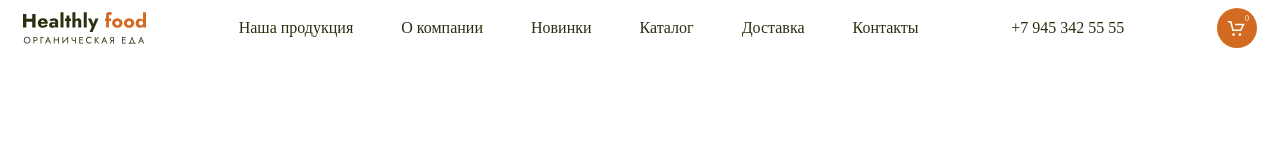
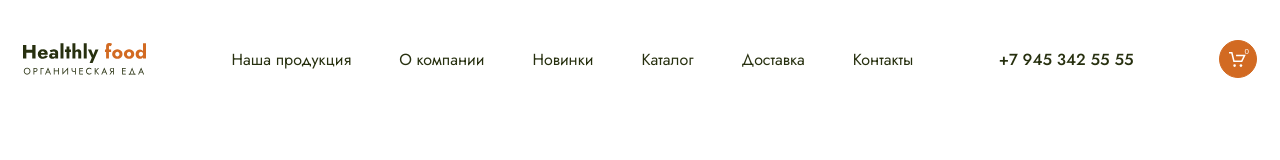
Before and after one commit to LeoAlex93/Module02-Shop, a website built with webpack: page src/index.html in a window 1280 px wide. Built offline with nearby package versions, Linux system fonts and the light colour scheme.

Commit message:
change header

```diff
--- a/src/index.html
+++ b/src/index.html
@@ -33,9 +33,9 @@
                 </ul>
             </nav>
             <a href="tel:+79453425555" class="header__tel">+7 945 342 55 55</a>
-            <a href="#" class="header__cart">
+            <button href="#" class="header__cart">
                 <span class="header__counter">0</span>
-            </a>
+            </button>
         </header>
     </div>
 </body>
--- a/src/styles/main.scss
+++ b/src/styles/main.scss
@@ -1,6 +1,20 @@
-$text: #27300f;
+@import url('https://fonts.googleapis.com/css2?family=Cormorant:ital,wght@0,700;1,700&family=Jost:wght@400;500&display=swap');
+
+$green: #27300f;
 $orange: #d26a22;
 $white: #fff;
+
+$font-jost: 'Jost', sans-serif ;
+$font-cormorant: 'Cormorant', serif ;
+
+html {
+    font-size: 10px;
+}
+
+body {
+    font-size: 1.6rem;
+    font-family: $font-jost;
+}
 
 .header {
     max-width: 1440px;
@@ -10,16 +24,18 @@ $white: #fff;
     display: flex;
     align-items: center;
     justify-content: space-between;
+    margin-top: 4rem;
+
     &__nav {
         display: flex;
         list-style-type: none;
         padding: 0;
         margin: 0;
-        gap: 48px;
+        gap: 4.8rem;
     }
     &__link {
-        font-size: 16px;
-        color: $text;
+        font-size: 1.6rem;
+        color: $green;
         text-decoration: none;
         &:hover {
             color: $orange;
@@ -27,8 +43,9 @@ $white: #fff;
     }
     &__tel {
         text-decoration: none;
-        font-size: 16px;
-        color: $text;
+        font-size: 1.6rem;
+        font-weight: 500;
+        color: $green;
         &:hover {
             color: $orange;
         }
@@ -36,22 +53,27 @@ $white: #fff;
 
     &__cart {
         display: block;
-        width: 40px;
-        height: 40px;
+        width: 3.8rem;
+        height: 3.8rem;
         background-image: url(../images/cart.svg);
         background-position: center center;
         background-repeat: no-repeat;
-        background-size: 17px 15px;
+        background-size: 1.7rem 1.5rem;
         background-color: $orange;
         border-radius: 100%;
         position: relative;
+        border: 1px solid $orange;
+        &:hover {
+            background-color: $green;
+            border: 1px solid $green;
+        }
     }
     &__counter {
         color: $white;
-        font-size: 8px;
+        font-size: .8rem;
         position: absolute;
-        right: 8px;
-        top: 6px;
+        right: .7rem;
+        top: .6rem;
     }
 }
 
@@ -60,6 +82,6 @@ $white: #fff;
     background-image: url(../images/logo.svg);
     background-repeat: no-repeat;
     background-size: cover;
-    width: 123px;
-    height: 32px;
+    width: 12.3rem;
+    height: 3.2rem;
 }
```
Also changed, not shown: dist/index.html, dist/styles/main.css.
